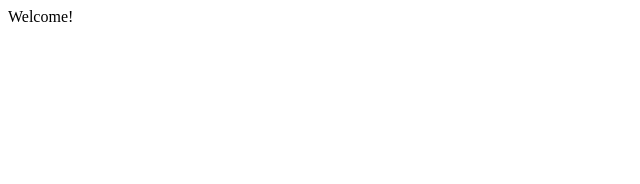
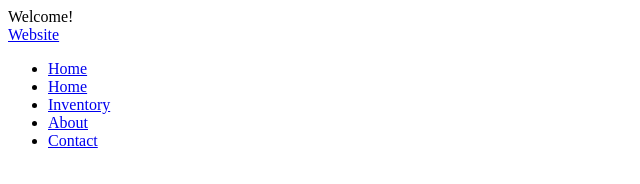
Before and after one commit to thines23/Carwebsite, a plain HTML site: page index.html in a window 1280 px wide. Shown: the whole page, without its empty margins (0-640 px from the left). Drawn offline with Linux system fonts and the light colour scheme.

Commit message:
car class project

```diff
--- a/index.html
+++ b/index.html
@@ -3,6 +3,10 @@
   <head>
     <meta charset="utf-8">
     <title>Car On Wheels</title>
+    <!-- stylesheets -->
+        <link rel="stylesheet" type="text/css" href="#" />
+
+    <!-- end stylesheets -->
   </head>
   <body>
         <div id="container"> <!-- this is container -->
@@ -10,13 +14,18 @@
 
                         <div  class="row">
                                <div id="header">
-                                          <div class="welcomeheader">
-                                                  Welcome!
-                                          </div>
+                                          <div class="welcomeheader">Welcome!  </div>
+
                                     <div class="navbar">
-
-
+                                        <a class="navbar-brand" href="#">Website</a>
                                     </div><!--nav bar -->
+                                    <ul class="nav navbar-nav">
+                                        <li class="active"><a href="#">Home</a></li>
+                                        <li><a href="#">Home</a></li>
+                                        <li><a href="#">Inventory</a></li>
+                                        <li><a href="#">About</a></li>
+                                        <li><a href="#">Contact</a></li>
+                                    </ul>
 
                               </div> <!--end of header tag -->
 
```
